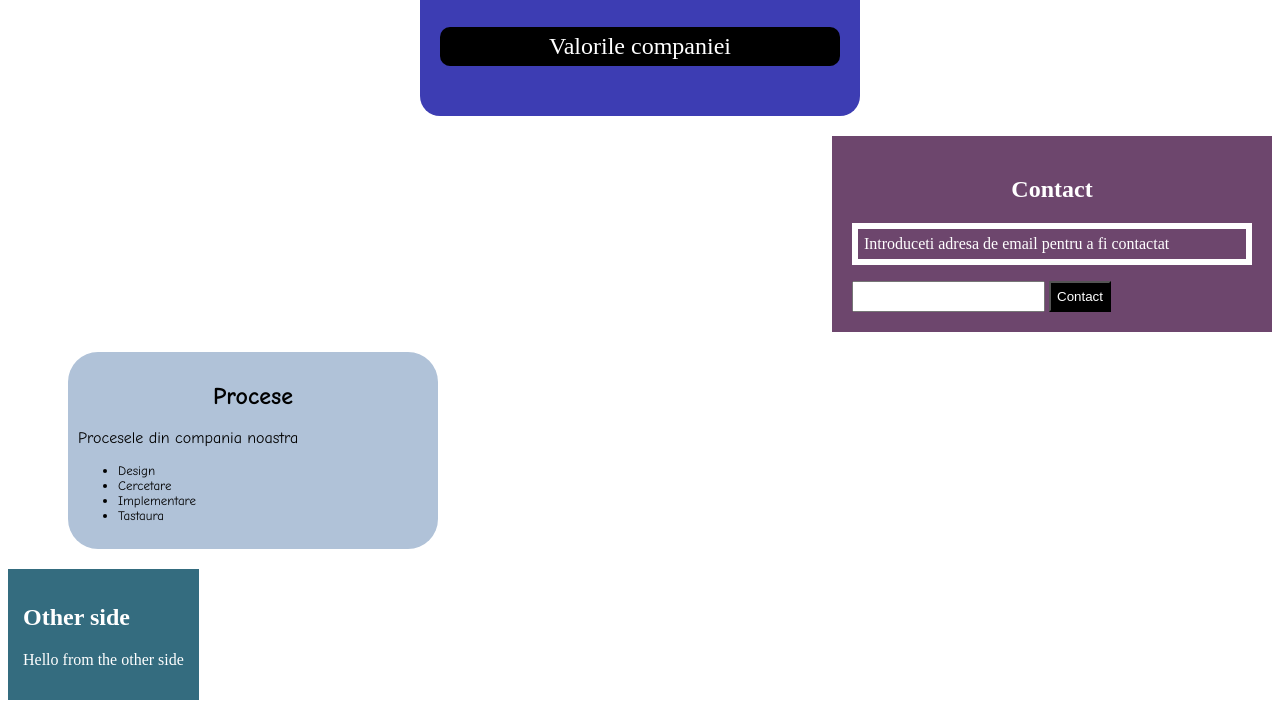
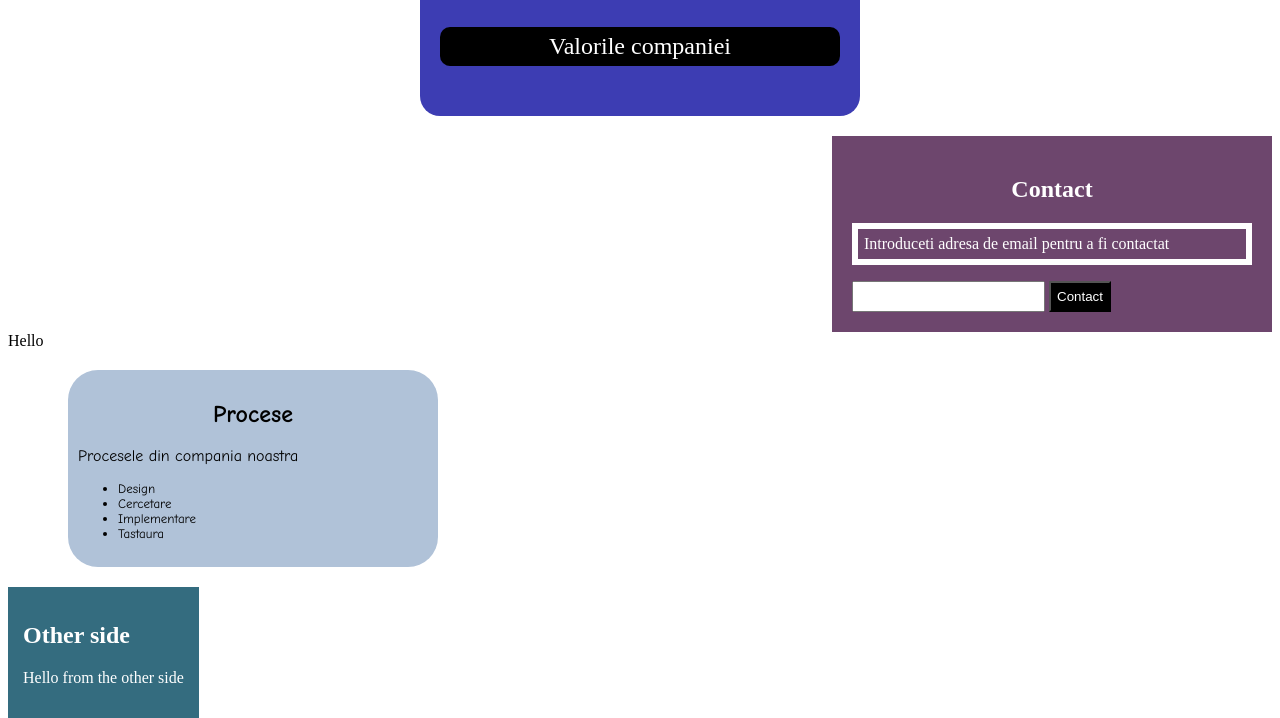
Before and after one commit to Smanduc/company-exercises, a plain HTML site: page index.html in a window 1280 px wide. Shown: the part 190-908 px from the top of the page. Drawn offline with Linux system fonts and the light colour scheme.

Commit message:
Add empty lines

```diff
--- a/index.html
+++ b/index.html
@@ -27,6 +27,7 @@
      }
    </script>
   </div>
+  <span> Hello</span>
   <div id="procese-div">
     <h2 id="procese-title" <h2>Procese</h2>
     <p id="pgftwo" <p>Procesele din compania noastra</p>
--- a/script.js
+++ b/script.js
@@ -25,3 +25,6 @@
 //   // //atasam emai ul in lista lui
 //   // listenElement.apprendChild(i)
 // }
+
+
+let hello = "Hello"
```
Also changed, not shown: 2 other files.
